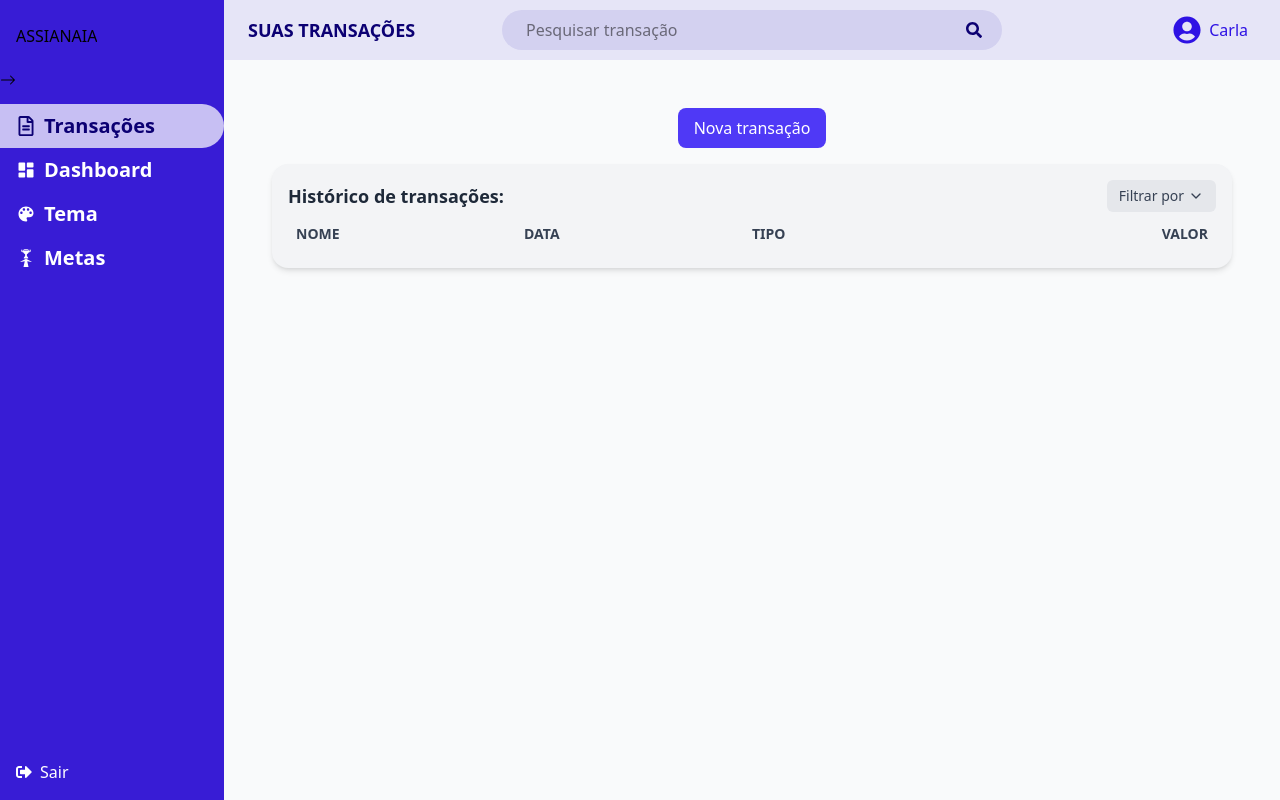
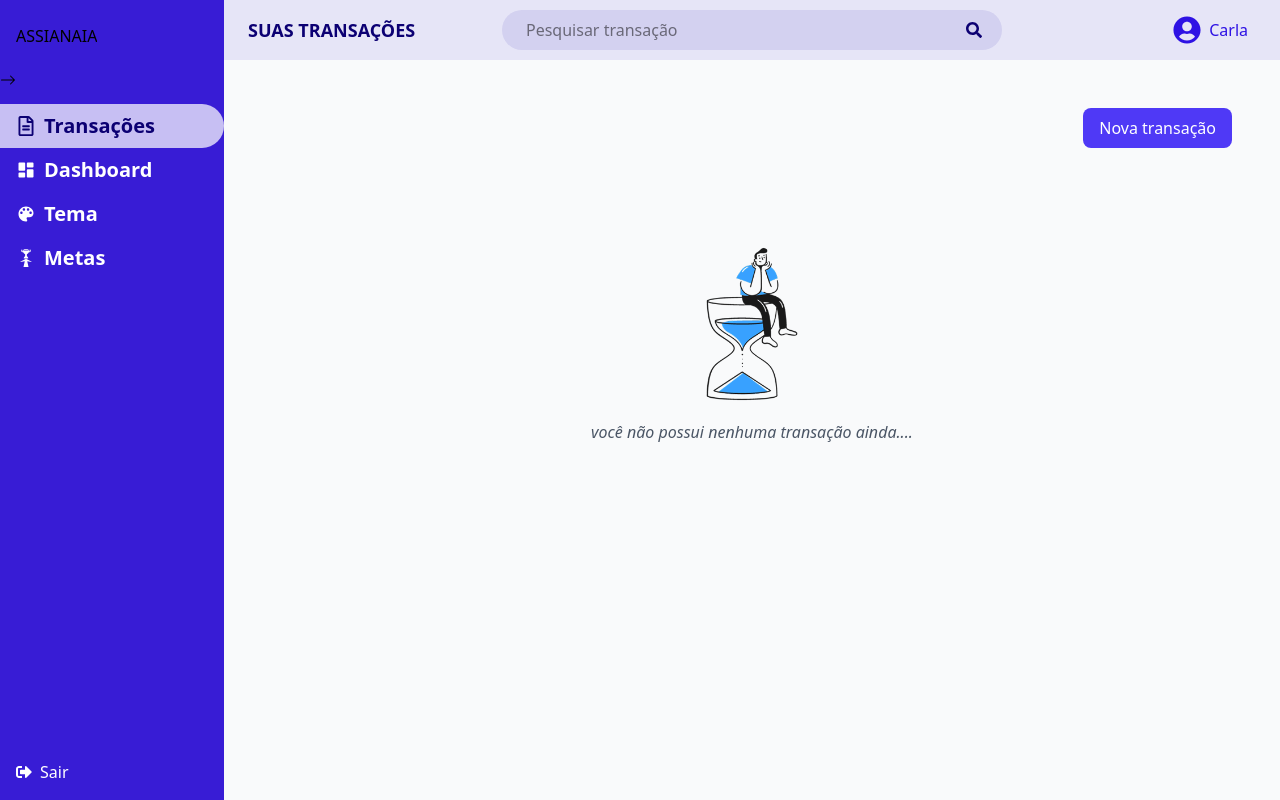
Before and after one commit to Carlamagalhaes1/DashFinance, a React (Vite) app in the folder dashfinanceiro/: page / in a window 1280 px wide. Built offline with nearby package versions, Linux system fonts and the light colour scheme.

Commit message:
Foto de fundo para transações e botão levemente para a direita

```diff
--- a/dashfinanceiro/src/pages/TransactionsPage.tsx
+++ b/dashfinanceiro/src/pages/TransactionsPage.tsx
@@ -1,6 +1,7 @@
 import { useState } from "react";
 import { Modal } from "../components/Modal";
 import { ChevronDown } from "lucide-react";
+import FundoImage from "../assets/fundo.png"; // <-- Caminho da imagem
 
 interface Transacao {
   nome: string;
@@ -20,16 +21,24 @@ export default function TransactionsPage() {
 
   return (
     <div className="flex flex-col items-center justify-center flex-1 relative p-6">
+      <div className="w-full flex justify-end mb-4">
         <button
           onClick={() => setIsModalOpen(true)}
-            className="mb-4 bg-indigo-600 text-white px-4 py-2 rounded-lg hover:bg-indigo-700 transition">
+          className="bg-indigo-600 text-white px-4 py-2 rounded-lg hover:bg-indigo-700 transition">
           Nova transação
         </button>
+      </div>
 
       <Modal open={isModalOpen} onClose={() => setIsModalOpen(false)} onAdd={addTransaction} />
 
+      {transactions.length === 0 ? (
+        <div className="flex flex-col items-center justify-center mt-20">
+          <img src={FundoImage} alt="Sem transações" className="w-40 h-40 mb-4" />
+          <p className="text-gray-600 italic">você não possui nenhuma transação ainda....</p>
+        </div>
+      ) : (
         <div className="bg-gray-100 rounded-2xl p-4 shadow-md w-full max-w-5xl mx-auto">
-            <div className="flex items-center  justify-between mb-3">
+          <div className="flex items-center justify-between mb-3">
             <h2 className="font-semibold text-lg text-gray-800">Histórico de transações:</h2>
             <button
               onClick={() => setFilterOpen(!filterOpen)}
@@ -38,12 +47,14 @@ export default function TransactionsPage() {
               <ChevronDown size={16} className={`transition-transform ${filterOpen ? "rotate-180" : ""}`} />
             </button>
           </div>
+
           <div className="grid grid-cols-4 text-sm font-semibold text-gray-700 px-2">
             <span>NOME</span>
             <span>DATA</span>
             <span>TIPO</span>
             <span className="text-right">VALOR</span>
           </div>
+
           <div className="mt-2 flex flex-col gap-2 max-h-64 overflow-y-auto pr-2 scrollbar-thin scrollbar-thumb-indigo-400 scrollbar-track-gray-200">
             {transactions.map((t, index) => (
               <div
@@ -57,7 +68,7 @@ export default function TransactionsPage() {
             ))}
           </div>
         </div>
+      )}
     </div>
-
   );
 }
```
Also changed, not shown: dashfinanceiro/src/assets/fundo.png (added). Lines whose indentation alone changed are shown as unchanged.
